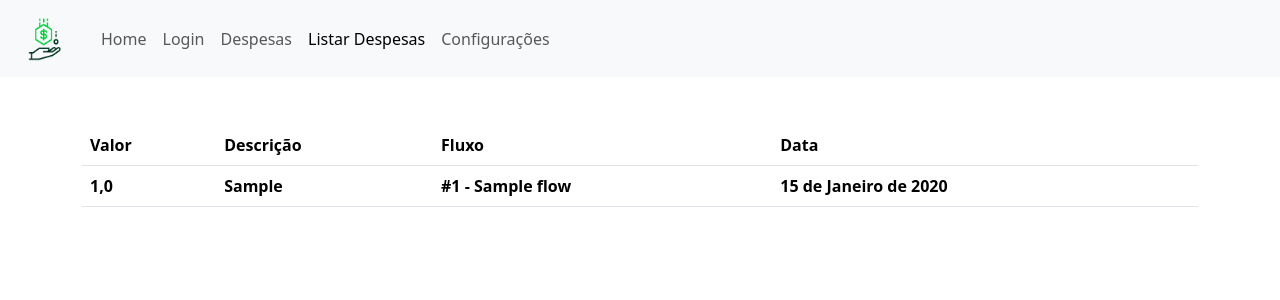
After one commit to carlos1377/viver-de-renda, a Django app: page /listar_despesas/ in a window 1280 px wide. The commit adds this page. Shown: the top 300 px of the page. Run offline with Django 5.2, Linux system fonts and the light colour scheme; a user stored in the database is signed in; tables that the repository leaves empty hold one stand-in row (values such as "Sample post"); lists and menus that the app fills with data are empty.

Commit message:
Ajustado adição de despesa e lista de despesas

```diff
--- a/base_templates/global/base.html
+++ b/base_templates/global/base.html
@@ -7,6 +7,7 @@
 
 <body>
     {% include "global/partials/_header.html" %}
+
 
     <div class="container">
         <main>
--- a/base_templates/global/partials/_header.html
+++ b/base_templates/global/partials/_header.html
@@ -12,6 +12,7 @@
         <a class="nav-link {% if request.path == '/' %}active{% endif %}" aria-current="page" href="{% url "vrenda:index" %}">Home</a>
         <a class="nav-link {% if request.path == '/login/' %}active{% endif %}" href="{% url "vrenda:login"%}">Login</a>
         <a class="nav-link {% if request.path == '/despesas/' %}active{% endif %}" href="{% url "vrenda:despesas" %}">Despesas</a>
+        <a class="nav-link {% if request.path == '/listar_despesas/' %}active{% endif %}" href="{% url "vrenda:listar_despesas" %}">Listar Despesas</a>
         <a class="nav-link {% if request.path == '/config/' %}active{% endif %}" href="#">Configurações</a>
         {% comment %} <a class="nav-link" href="#">Pricing</a> {% endcomment %}
       </div>
--- a/vrenda/models.py
+++ b/vrenda/models.py
@@ -28,7 +28,7 @@ class Flow(models.Model):
         Classification, on_delete=models.SET_NULL, blank=True, null=True)
 
     def __str__(self) -> str:
-        return self.name
+        return f'#{self.pk} - {self.name} '
 
 
 class Entrada(models.Model):
--- /dev/null
+++ b/vrenda/templates/vrenda/listar_despesas.html
@@ -0,0 +1,24 @@
+{% extends "global/base.html" %}
+
+{% block content %}
+    <table class="table mt-5">
+        <thead>
+            <tr>
+                <th scope="col">Valor</th>
+                <th scope="col">Descrição</th>
+                <th scope="col">Fluxo</th>
+                <th scope="col">Data</th>
+            </tr>
+        </thead>
+        <tbody>
+            {% for despesa in despesas %}
+                <tr>
+                    <th scope="col"> {{despesa.value}} </th>
+                    <th> {{despesa.observation}}</th>
+                    <th> {{despesa.flow}} </th>
+                    <th> {{despesa.date}} </th>
+                </tr>
+            {% endfor %}
+        </tbody>
+    </table>
+{% endblock content %}
--- a/vrenda/templates/vrenda/partials/_user-form.html
+++ b/vrenda/templates/vrenda/partials/_user-form.html
@@ -10,7 +10,7 @@
             {% else %}
             {% if field.name == 'flow' %}
                     {% for option in field.choices %}
-                        <option>{{ option }}</option>
+                        <option value={{option.pk}}>{{ option }}</option>
                     {% endfor %}
             {% endif %}
             <div class="col-sm-6 mb-2">
--- a/vrenda/urls.py
+++ b/vrenda/urls.py
@@ -8,4 +8,5 @@ urlpatterns = [
     path('login/', views.login_view, name='login'),
     path('logout/', views.logout, name='logout'),
     path('despesas/', views.despesas, name='despesas'),
+    path('listar_despesas/', views.listar_despesas, name='listar_despesas'),
 ]
--- a/vrenda/views.py
+++ b/vrenda/views.py
@@ -4,6 +4,9 @@ from django.contrib import auth
 from vrenda import forms
 from django.contrib.auth.decorators import login_required
 from vrenda.forms import EntradaForm
+from django.urls import reverse
+
+from vrenda.models import Entrada, Flow
 # Create your views here.
 
 
@@ -42,9 +45,49 @@ def logout(request):
 
 @login_required(login_url='vrenda:login')
 def despesas(request):
-    form = EntradaForm()
+    form_action = reverse('vrenda:despesas')
+
+    if request.method == 'POST':
+        form = forms.EntradaForm(request.POST, instance=Entrada())
+        context = {
+            'form': form,
+            'form_action': form_action,
+        }
+        if form.is_valid():
+            entrada = form.save(commit=False)
+            entrada.user = request.user
+            flow_id = int(request.POST['flow'])
+            flow = Flow.objects.get(id=int(flow_id))
+            entrada.flow = flow
+            entrada.save()
+            return redirect('vrenda:listar_despesas')
+
+        return render(
+            request,
+            'vrenda/despesas.html',
+            context,
+        )
+
+    context = {
+        'form': EntradaForm(),
+        'form_action': form_action,
+    }
+
     return render(
         request,
         'vrenda/despesas.html',
-        context={'form': form}
+        context
     )
+
+
+@login_required(login_url='vrenda:login')
+def listar_despesas(request):
+    despesas = Entrada.objects.all()
+    context = {
+        'despesas': despesas
+    }
+    return render(
+        request,
+        'vrenda/listar_despesas.html',
+        context
+    )
```
Also changed, not shown: vrenda/forms.py (+3 -11 lines).
